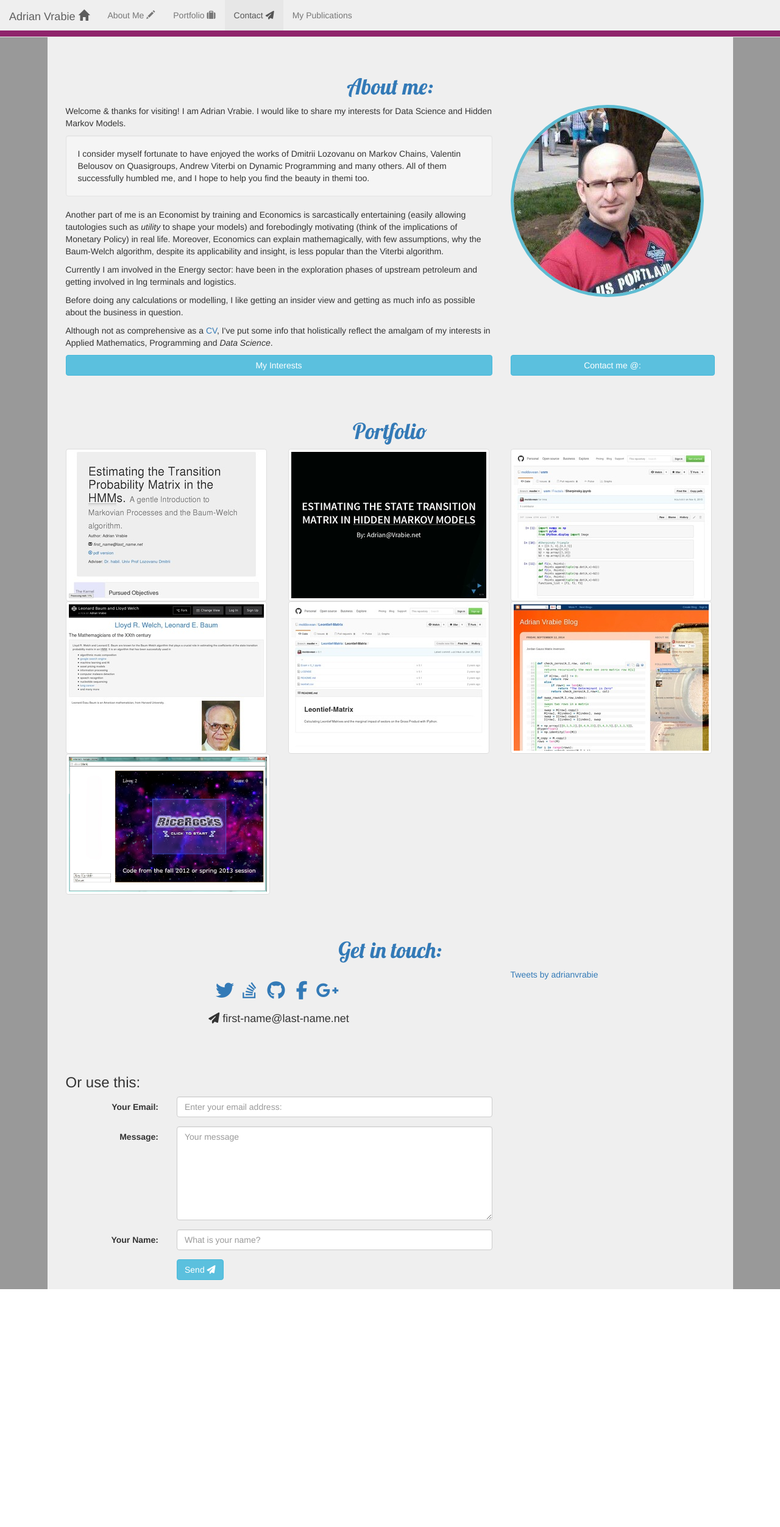
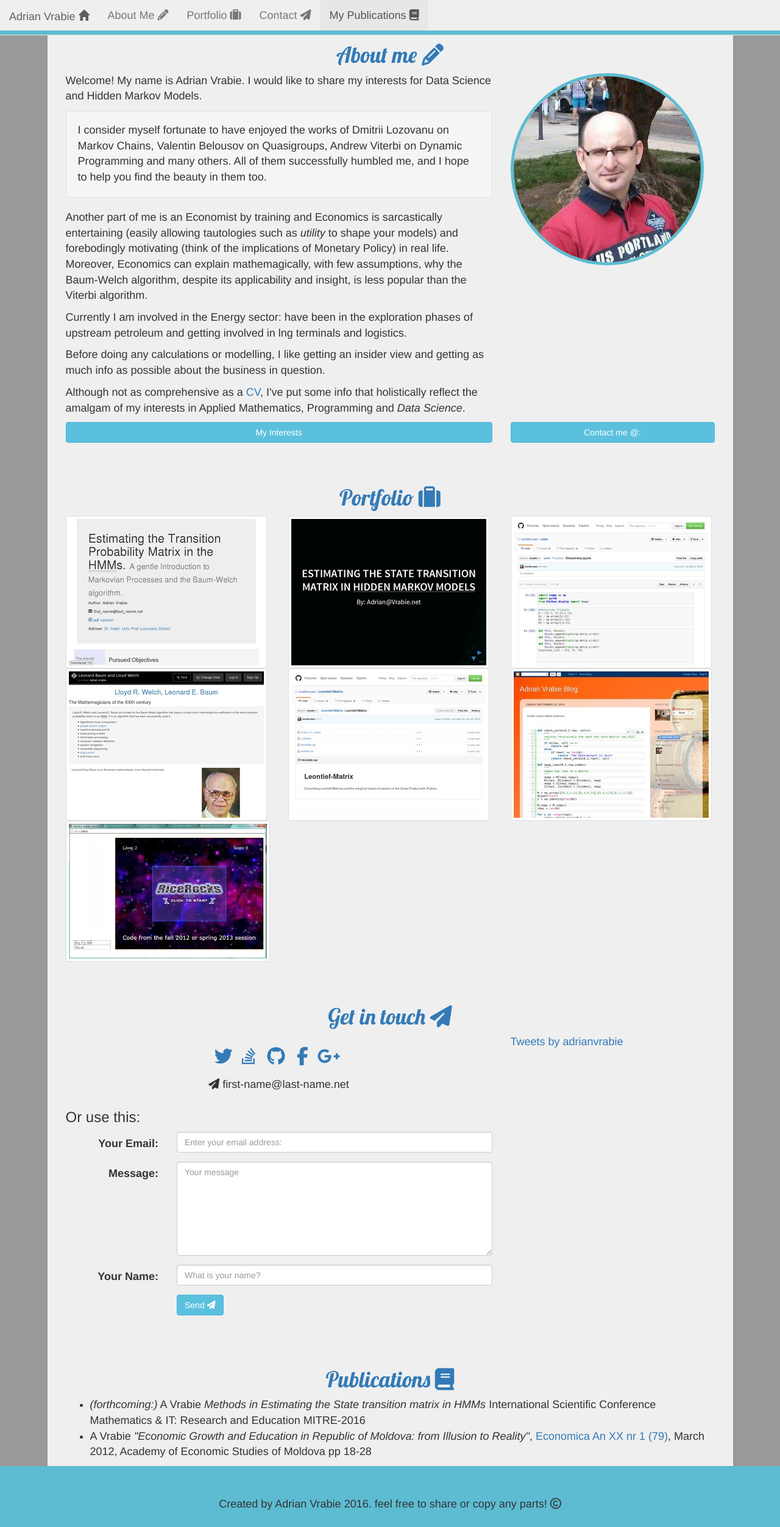
Before and after one commit to moldovean/moldovean.github.io, a plain HTML site: page index.html in a window 1280 px wide. Shown: the whole page at 61% size. Before the commit the page ends 2114 px from the top, so only its background shows below. Drawn offline with nearby package versions, Linux system fonts and the light colour scheme.

Commit message:
added the footer

```diff
--- a/index.html
+++ b/index.html
@@ -34,10 +34,10 @@
           <li><a class="navbar-brand" href="#"> Adrian Vrabie <span class="glyphicon glyphicon-home"></span></a></li>
         </div>
 
-        <li><a href="#AboutMe">About Me <span class="glyphicon glyphicon-pencil"></span></a> </li>
+        <li><a href="#AboutMe">About Me <i class="fa fa-pencil"></i></a> </li>
         <li class="active"><a href="#Portfolio">Portfolio <i class="fa fa-suitcase"></i> </a></li>
         <li><a href="#Contact">Contact <i class="fa fa-paper-plane"></i></a></li>
-        <li><a href="#Publications">My Publications</a></li>
+        <li><a href="#Publications">My Publications <i class="fa fa-book"></i></a></li>
       </ul>
 
     </div>
@@ -47,17 +47,17 @@
   <div class="container-fluid" id="container-main" >
     <div class="container-fluid" id="container-content" style="width: 90%">
       <!-- About me -->
-      <div class="container-fluid" id="AboutMe">
+      <div class="container-fluid content" id="AboutMe">
         <div class="row">
-          <h1> About me: </h1>
+          <h1> About me <i class="fa fa-pencil"></i> </h1>
         </div>
         <!-- Header Row -->
         <div class="row">
 
           <div class="col-xs-8">
 
-            <p> Welcome &amp thanks for visiting! I am  Adrian Vrabie. I would like to share my interests for Data Science and Hidden Markov Models.</p>
-            <p class="well"> I consider myself fortunate to have enjoyed the works of Dmitrii Lozovanu on Markov Chains, Valentin Belousov on Quasigroups, Andrew Viterbi on Dynamic Programming and many others. All of them successfully humbled me, and I hope to help you find the beauty in themi too.</p>
+            <p> Welcome! My name is Adrian Vrabie. I would like to share my interests for Data Science and Hidden Markov Models.</p>
+            <p class="well"> I consider myself fortunate to have enjoyed the works of Dmitrii Lozovanu on Markov Chains, Valentin Belousov on Quasigroups, Andrew Viterbi on Dynamic Programming and many others. All of them successfully humbled me, and I hope to help you find the beauty in them too.</p>
             <p> Another part of me is an Economist by training and Economics is sarcastically entertaining (easily allowing tautologies such as <em>utility</em> to shape your models)  and forebodingly motivating (think of the implications of Monetary Policy) in real life. Moreover, Economics can explain mathemagically, with few assumptions,  why the Baum-Welch algorithm, despite its applicability and insight, is less popular than the Viterbi algorithm.</p>
             <p> Currently I am involved in the Energy sector: have been in the exploration phases of upstream petroleum and getting involved in lng terminals and logistics. </p>
             <p> Before doing any calculations or modelling, I like getting an insider view and getting as much info as possible about the business in question.       </p>
@@ -107,6 +107,14 @@
             <button class="btn btn-info btn-block" id="btn-contact">Contact me @:</button>
             <div id="div-contact">
               <h2><i class="fa fa-mobile"></i> +373 79128987 </h2>
+              <h3 > <i class="fa fa-paper-plane"></i> first-name@last-name.net</h3>
+              <ul class="list-inline ">
+                <li><a href="https://twitter.com/adrianvrabie" ><h2> <i class="fa fa-twitter"></i> </h2></a></li>
+                <li><a href="http://stackoverflow.com/users/959876/moldovean"><h2><i class="fa fa-stack-overflow"></i></h2></a></li>
+                <li><a href="http://github.com/moldovean"><h2><i class="fa fa-fw fa-github"></i></h2></a></li>
+                <li><a href="https://www.facebook.com/avrabie"><h2><i class="fa fa-facebook"></i></h2> </a></li>
+                <li><a href="https://plus.google.com/+AdrianVrabie"><h2><i class="fa fa-google-plus"></i></h2> </a></li>
+              </ul>
             </div>
           </div>
 
@@ -115,9 +123,9 @@
       </div>
 
       <!-- Portfolio Page -->
-      <div class="container-fluid" id="Portfolio"  >
+      <div class="container-fluid content" id="Portfolio"  >
         <div class="row">
-          <h1 >Portfolio</h1>
+          <h1 >Portfolio <i class="fa fa-suitcase"></i></h1>
         </div>
         <div class="row">
 
@@ -138,8 +146,6 @@
             <a href="https://github.com/moldovean/usm/blob/master/Fractals/Sherpinsky.ipynb"><img src="pics/fractal.jpg" class="img-responsive img-thumbnail" alt="fractal pic" /></a>
             <a href="http://avrabie.blogspot.md/"><img class="img-responsive img-thumbnail" src="pics/oldblog.jpg" alt="Old blog of Adrian Vrabie" /></a>
 
-
-
           </div>
         </div>
         <div class="row">
@@ -149,9 +155,9 @@
       </div>
 
       <!-- Contact Page -->
-      <div class="container-fluid" id="Contact">
+      <div class="container-fluid content" id="Contact">
         <div class="row">
-          <h1>Get in touch:</h1>
+          <h1>Get in touch <i class="fa fa-paper-plane"></i></h1>
         </div>
         <div class="row">
           <div class="col-xs-8">
@@ -163,7 +169,6 @@
                 <li><a href="http://github.com/moldovean"><h2><i class="fa fa-fw fa-github"></i></h2></a></li>
                 <li><a href="https://www.facebook.com/avrabie"><h2><i class="fa fa-facebook"></i></h2> </a></li>
                 <li><a href="https://plus.google.com/+AdrianVrabie"><h2><i class="fa fa-google-plus"></i></h2> </a></li>
-
               </ul>
               <p >
                 <h4 class="text-center"> <i class="fa fa-paper-plane"></i> first-name@last-name.net</h4>
@@ -217,10 +222,35 @@
         </div>
       </div>
 
+      <div class="container-fluid content" id="Publications">
+        <div class="row">
+          <h1>Publications <i class="fa fa-book"></i></h1>
+        </div>
+        <div class="row">
+          <div class="col-md-12">
+            <ul>
+              <li> <em>(forthcoming:)</em> A Vrabie <em>Methods in Estimating the State transition matrix in HMMs</em> International Scientific Conference Mathematics & IT: Research and Education MITRE-2016</li>
+              <li> A Vrabie <em>"Economic Growth and Education in Republic of Moldova: from Illusion to Reality"</em>,  <a href="http://ase.md/files/publicatii/economica/2012/ec_2012_1.pdf">Economica An XX nr 1 (79)</a>, March 2012, Academy of Economic Studies of Moldova pp 18-28 </li>
+
+            </ul>
+          </div>
+        </div>
+      </div>
+
 
     </div>
   </div>
 
+<!-- Footer -->
+  <div class="container-fluid" id="Footer" >
+    <div class="row" style="background-color:#5DBCD2">
+      <div class="" style="height:100px">
+        <p class="text-center" style="padding-top: 50px">
+          Created by Adrian Vrabie 2016. feel free to share or copy any parts! <i class="fa fa-copyright fa-spin"></i>
+        </p>
+      </div>
+    </div>
+  </div>
 
 
   </body>
--- a/mycss.css
+++ b/mycss.css
@@ -1,5 +1,6 @@
 body {
   position: relative;
+  font-size: 1.8em;
 }
 
 h1 {
--- a/myjQuery.js
+++ b/myjQuery.js
@@ -25,14 +25,15 @@ $(document).ready(function(){
     //}  // End if
   });
 
-  $(".container-fluid").css("padding-top","51px");
-  $("#myTopNav").css("padding-top","0px");
-  $("#container-main").css("padding-top","0px");
+  $(".container-fluid .content").css("padding-top","50px");
+  //$("#myTopNav").css("padding-top","0px");
+  //$("#container-main").css("padding-top","0px");
+  //$("#Footer").css("padding-top","0px");
 
   $(".container-fluid").css("background-color","#efefef");
   $("#container-main").css("background-color","#999999");
-  $("#myNavbar").css("background-color","#8f246b");
+  $("#myNavbar").css("background-color","#5DBCD2");
   //$("#myNavbar").addClass("navbar-inverse");
-  $("#myNavbar").css("padding-bottom","10px");
+  $("#myNavbar").css("padding-bottom","7px");
 
 });
```
